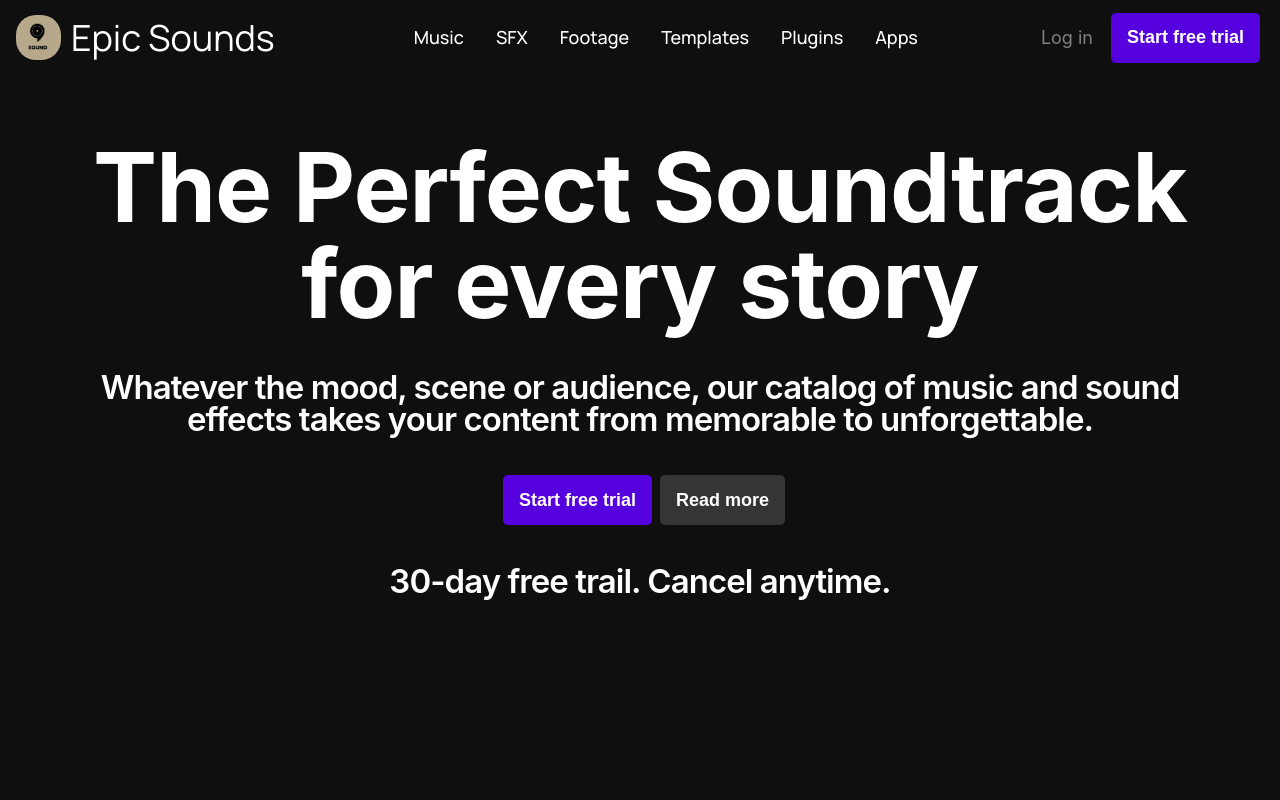
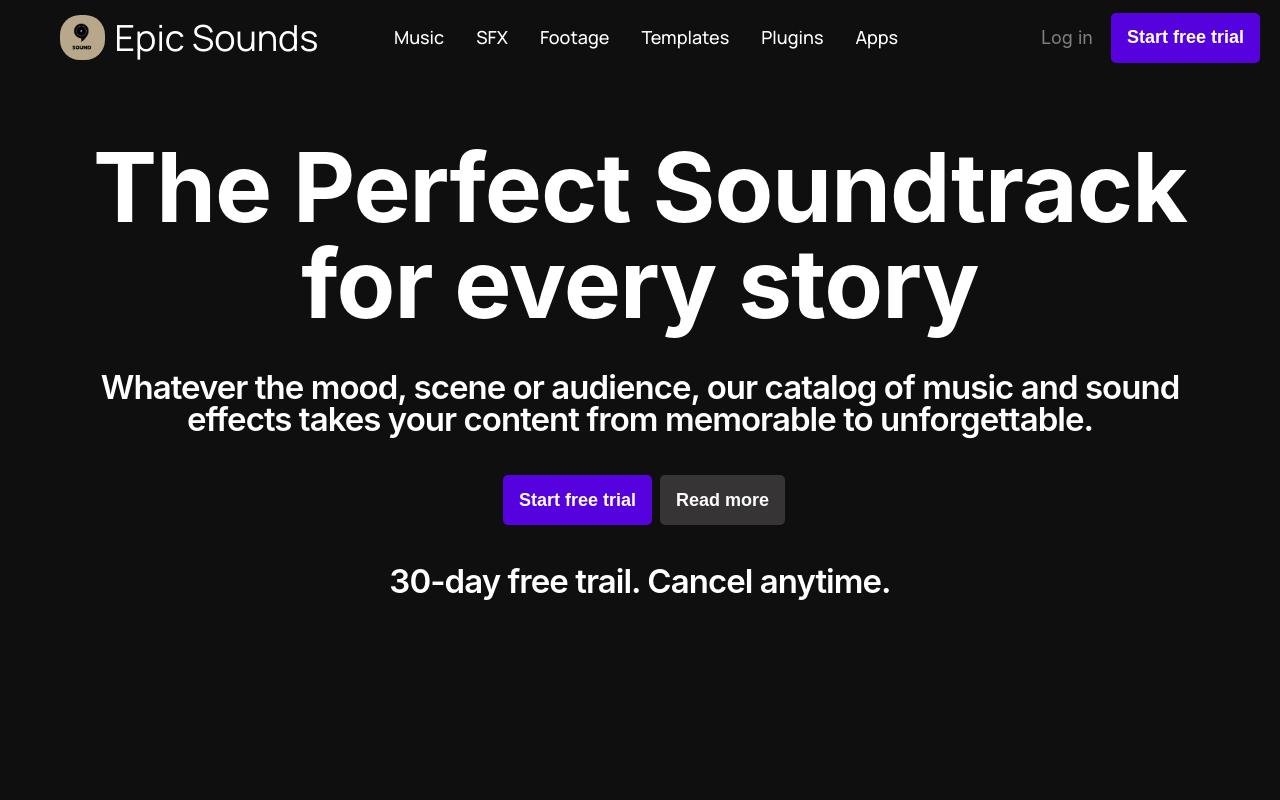
Before and after one commit to DanielShapi4a/Music-Project, a React (Create React App) app: page / in a window 1280 px wide. Shown: the top 800 px of the page. Built offline with nearby package versions, Linux system fonts and the light colour scheme.

Commit message:
added a structure to the app.js and added more component structure.

```diff
--- a/package.json
+++ b/package.json
@@ -6,11 +6,13 @@
     "@testing-library/jest-dom": "^5.16.5",
     "@testing-library/react": "^13.4.0",
     "@testing-library/user-event": "^13.5.0",
+    "firebase": "^10.1.0",
     "keen-slider": "^6.8.6",
     "react": "^18.2.0",
     "react-dom": "^18.2.0",
     "react-icons": "^4.10.1",
     "react-moving-text": "^0.0.7",
+    "react-router-dom": "^6.15.0",
     "react-scripts": "^5.0.1",
     "web-vitals": "^2.1.4"
   },
--- a/src/components/navbar/Navbar.jsx
+++ b/src/components/navbar/Navbar.jsx
@@ -1,38 +1,59 @@
-import React from 'react'
-import './navbar.css'
-import {RiMenu3Line, RiColseLin} from 'react-icons/ri';
-import MusicLogo from '../../assets/MusicLogo.png'
+import React from 'react';
+import './navbar.css';
+import { RiMenu3Line, RiColseLin } from 'react-icons/ri';
+import MusicLogo from '../../assets/MusicLogo.png';
+import { signInWithGoogle } from './auth';
+import firebase from './firebaseConfig';
 
+const Logo = () => (
+  <div className='Nav-Section1'>
+    <img className='MusicLogo' src={MusicLogo} alt='Music Logo' />
+    <p className='Imagetext'>Epic Sounds</p>
+  </div>
+);
 
+const NavLinks = ({ links, scrollToBottom }) => (
+  <div className='Nav-Section2'>
+    {links.map((link) => (
+      <p key={link.id}>
+        <a href={`#${link.id}`} onClick={scrollToBottom}>
+          {link.label}
+        </a>
+      </p>
+    ))}
+  </div>
+);
+
+const UserActions = () => (
+  <div className='Nav-Section3'>
+    <a className='Info'>Log in</a>
+    <button type='button' className='StartFreeTrial-button' onClick={signInWithGoogle}>
+      Start free trial
+    </button>
+  </div>
+);
 
 const Navbar = () => {
+  const scrollToBottom = () => {
+    window.scrollTo(0, document.body.scrollHeight);
+  };
+
+  const navLinks = [
+    { id: 'home', label: 'Music' },
+    { id: 'SFX', label: 'SFX' },
+    { id: 'Footage', label: 'Footage' },
+    { id: 'Templates', label: 'Templates' },
+    { id: 'Plugins', label: 'Plugins' },
+    { id: 'Apps', label: 'Apps' },
+  ];
+
   return (
     <div className='Music__navbar'>
-      <div className='Music__navbar-sections'>
-        <div className='Nav-Section1'>
-          <img className='MusicLogo' src={MusicLogo}></img><p className='Imagetext'>Epic Sounds</p>
-        </div>
-      </div>
+      <Logo />
+      <NavLinks links={navLinks} scrollToBottom={scrollToBottom} />
+      <UserActions />
+    </div>
+  );
+};
 
-      <div className='Music__navbar-sections'>
-        <div className='Nav-Section2'>
-          <p><a href='#home'>Music</a></p>
-          <p><a href='#SFX'>SFX</a></p>
-          <p><a href='#Footage'>Footage</a></p>
-          <p><a href='#Templates'>Templates</a></p>
-          <p><a href='#Plugins'>Plugins</a></p>
-          <p><a href='#Apps'>Apps</a></p>
-        </div>
-      </div>
-
-      <div className='Music__navbar-sections'>
-          <div className='Nav-Section3'>
-            <a className='Info'>Log in</a>
-            <button type='Text' className='StartFreeTrial-button'>Start free trial</button>
-          </div>
-      </div>
-    </div>
-  )
-}
-
-export default Navbar
+export default Navbar;
--- /dev/null
+++ b/src/components/navbar/auth.js
@@ -0,0 +1,12 @@
+import firebase from './firebaseConfig';
+
+export const signInWithGoogle = async () => {
+  const provider = new firebase.auth.GoogleAuthProvider();
+
+  try {
+    await firebase.auth().signInWithPopup(provider);
+    console.log('Logged in successfully');
+  } catch (error) {
+    console.error('Error signing in:', error);
+  }
+};
--- /dev/null
+++ b/src/components/navbar/firebaseConfig.js
@@ -0,0 +1,18 @@
+import firebase from 'firebase/compat/app';
+import 'firebase/compat/auth';
+import 'firebase/compat/firestore';
+
+const firebaseConfig = {
+  apiKey: 'YOUR_API_KEY',
+  authDomain: 'YOUR_AUTH_DOMAIN',
+  projectId: 'YOUR_PROJECT_ID',
+  storageBucket: 'YOUR_STORAGE_BUCKET',
+  messagingSenderId: 'YOUR_MESSAGING_SENDER_ID',
+  appId: 'YOUR_APP_ID',
+};
+
+if (!firebase.apps.length) {
+  firebase.initializeApp(firebaseConfig);
+}
+
+export default firebase;
--- a/src/components/navbar/navbar.css
+++ b/src/components/navbar/navbar.css
@@ -78,7 +78,6 @@
 .MusicLogo{
     object-fit: cover;
     background-color: transparent;
-    flex:1;
     border-radius:20px;
     height: 45px;
     width: 45px;
--- a/src/containers/musicblog/musicblog.css
+++ b/src/containers/musicblog/musicblog.css
@@ -29,7 +29,7 @@
   color: #fff;
   background-size: cover;
   gap: 50px;
-  margin-bottom: 40px;
+  margin-bottom: 80px;
 }
 
 .MusicCatalog a {
```
Also changed, not shown: src/components/sponsers/sponsers.css (added, +29 -0 lines), src/components/sponsers/sponsers.jsx (added, +29 -0 lines), 1 other file (tests, documents, lock files or other folders).
